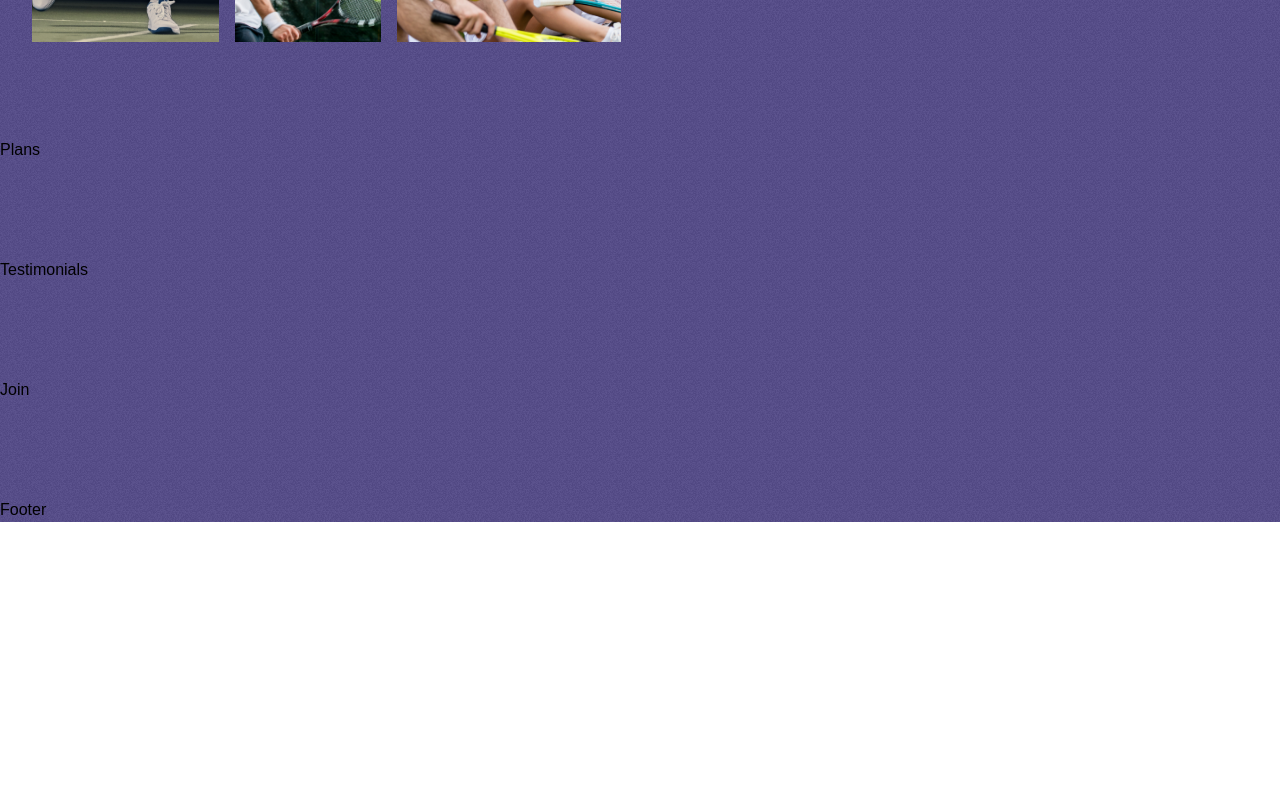
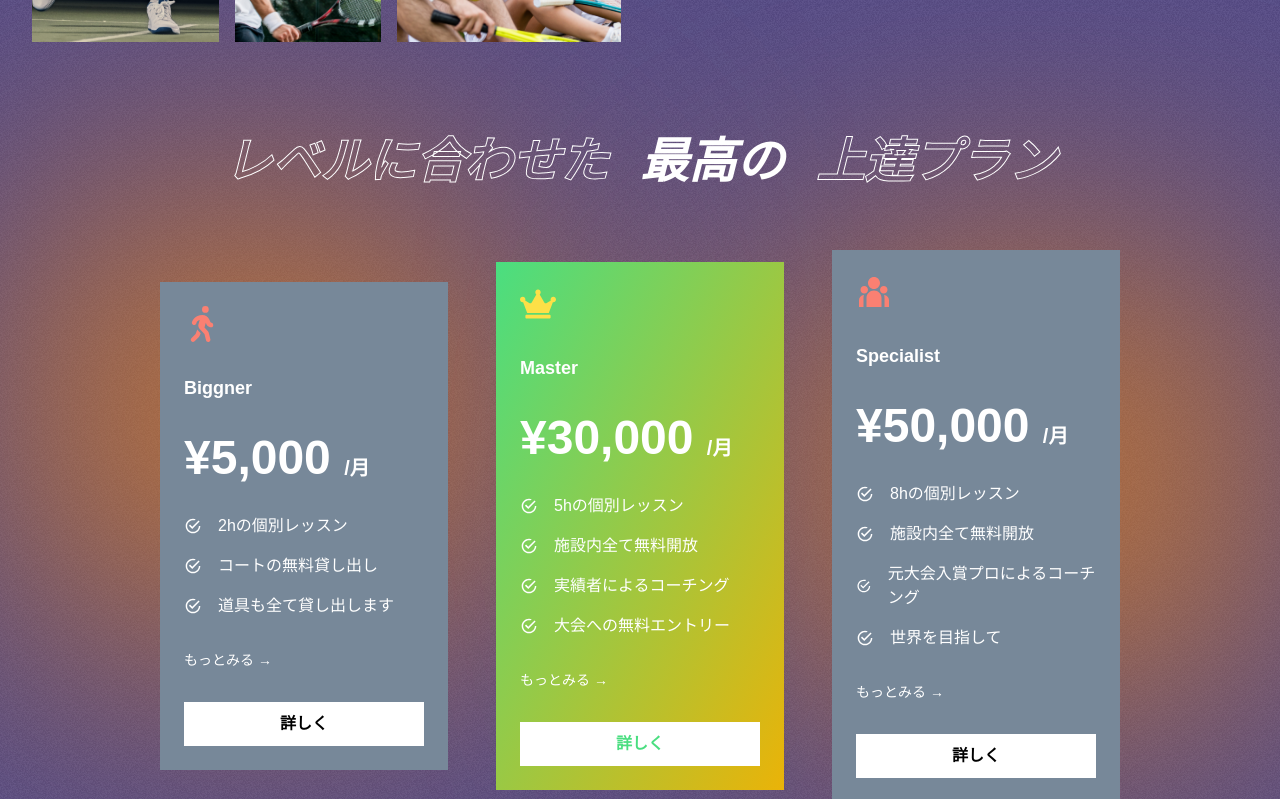
Before and after one commit to yu-to06/nextjs_schooldummy, a Next.js app: page / in a window 1280 px wide. Shown: the part 2580-3379 px from the top of the page. Before the commit the page ends 3102 px from the top, so only its background shows below. Built offline with nearby package versions, Linux system fonts and the light colour scheme; a web font is replaced by a local one.

Commit message:
completed plan.js

```diff
--- a/components/Plans.js
+++ b/components/Plans.js
@@ -1,9 +1,75 @@
-import React from 'react'
+import React from "react";
+import Link from "next/link";
+import {IoMdCheckmarkCircleOutline} from "react-icons/io";
+import {plansData} from "@/constants/plansData";
 
 function Plans() {
   return (
-    <div>Plans</div>
-  )
+    <div className='px-[2rem] flex flex-col gap-[4rem] relative' id='plans'>
+      {/* ブラー */}
+      <div className='blur w-[32rem] h-[23rem] top-[6rem] left-0' />
+      <div className='blur w-[32rem] h-[23rem] top-[10rem] right-0' />
+
+      {/* タイトル */}
+      <div
+        className='flex font-bold text-5xl justify-center text-white italic gap-[2rem]
+      max-md:flex max-md:flex-col max-md:text-3xl max-md:gap-[1rem] max-md:text-center'
+      >
+        <span className='storoke-text'>レベルに合わせた</span>
+        <span>最高の</span>
+        <span className='storoke-text'>上達プラン</span>
+      </div>
+
+      {/* card */}
+      <div
+        className='flex justify-center items-center gap-[3rem]
+      max-md:flex max-md:flex-col'
+      >
+        {plansData.map((plan, index) => (
+          <div
+            key={index}
+            className={`flex flex-col bg-gray text-white gap-[2rem] p-[1.5rem] w-[18rem] ${
+              index === 1
+                ? "bg-gradient-to-br  from-green-400  to-yellow-500 transform scale-110 max-md: transform-none"
+                : ""
+            }`}
+          >
+            <span
+              className={`text-4xl ${
+                index === 1 ? "text-yellow-300" : "text-pink"
+              }`}
+            >
+              {plan.icon}
+            </span>
+            <p className='font-bold text-lg'>{plan.name}</p>
+            <p className='text-5xl font-bold'>
+              {plan.price} <span className='text-xl align-bottom'>/月</span>
+            </p>
+            <div className='flex flex-col gap-[1rem]'>
+              {plan.features.map((feature, index) => (
+                <div key={index} className='flex items-center gap-[1rem]'>
+                  <IoMdCheckmarkCircleOutline className='text-white text-lg' />
+                  <p>{feature}</p>
+                </div>
+              ))}
+            </div>
+
+            <div>
+              <p className='text-sm'>もっとみる →</p>
+            </div>
+            <Link
+              href='#'
+              className={`bg-white p-[0.5rem] font-bold border-[2px] border-transparent text-center ${
+                index === 1 ? "text-green-400" : "text-black"
+              }`}
+            >
+              詳しく
+            </Link>
+          </div>
+        ))}
+      </div>
+    </div>
+  );
 }
 
-export default Plans
+export default Plans;
--- /dev/null
+++ b/constants/plansData.js
@@ -0,0 +1,40 @@
+import {FaPersonWalking} from "react-icons/fa6";
+import {FaCrown} from "react-icons/fa";
+import {RiTeamFill} from "react-icons/ri";
+
+export const plansData = [
+  {
+    icon: <FaPersonWalking />,
+    name: "Biggner",
+    price: "¥5,000",
+    features: [
+      "2hの個別レッスン",
+      "コートの無料貸し出し",
+      "道具も全て貸し出します",
+    ],
+  },
+
+  {
+    icon: <FaCrown />,
+    name: "Master",
+    price: "¥30,000",
+    features: [
+      "5hの個別レッスン",
+      "施設内全て無料開放",
+      "実績者によるコーチング",
+      "大会への無料エントリー",
+    ],
+  },
+
+  {
+    icon: <RiTeamFill />,
+    name: "Specialist",
+    price: "¥50,000",
+    features: [
+      "8hの個別レッスン",
+      "施設内全て無料開放",
+      "元大会入賞プロによるコーチング",
+      "世界を目指して",
+    ],
+  },
+];
```
